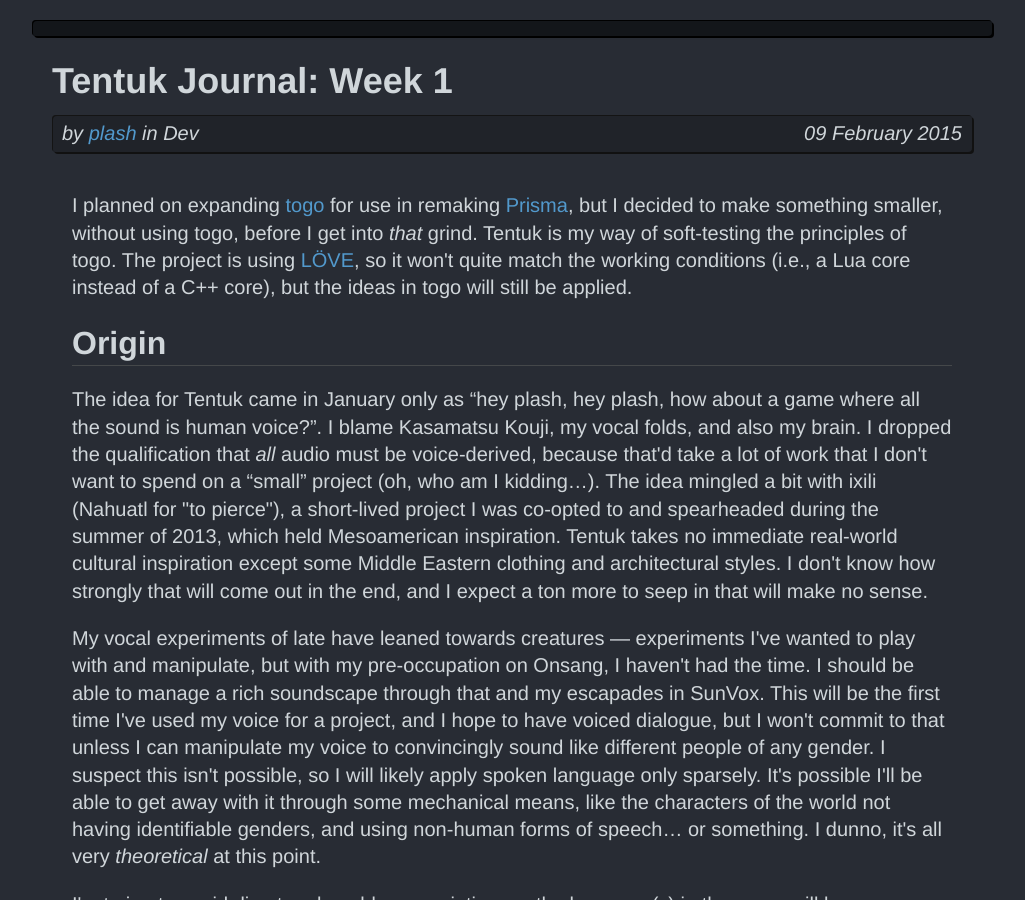
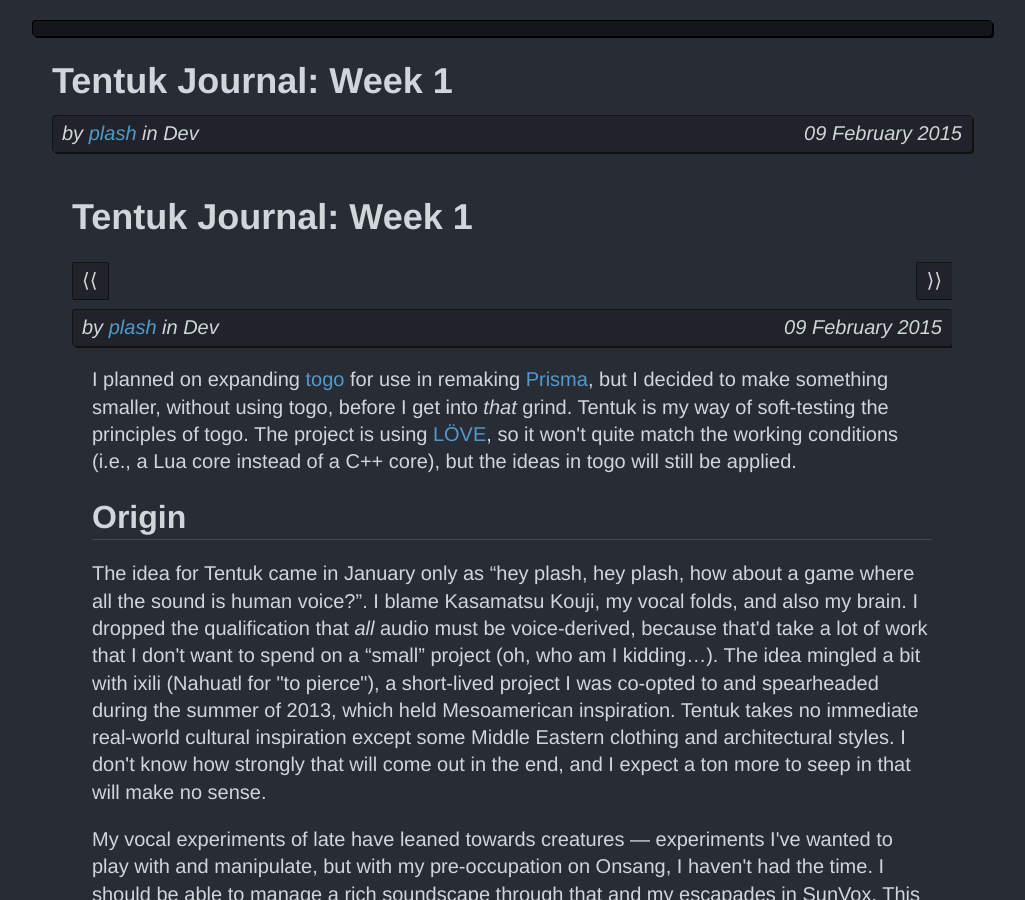
Before and after one commit to Allopoeia/allopoeia.github.com, a Jekyll site: the page built from _posts/dev/2015-01-09-tentuk-journal-week-1.html, in a window 1280 px wide and 900 px high. Shown: the whole window, without its empty margins (128-1153 px from the left). Built offline with Jekyll 4.4.1, drawn with Linux system fonts in a browser that asks for light colours; comment, search, counter and statistics services are not loaded; some of the changed lines change nothing that is shown.

Commit message:
PRs: 1: `dev/2015-01-09-tentuk-journal-week-1.html`.
* 1:
	- Changed layout to series-post.

```diff
--- a/_posts/dev/2015-01-09-tentuk-journal-week-1.html
+++ b/_posts/dev/2015-01-09-tentuk-journal-week-1.html
@@ -1,15 +1,20 @@
 ---
-layout: post
+layout: series-post
 enable-comments: true
 
 date: 2015-02-09T00:06:00-05:00
-last-modified: 2015-02-09T00:06:00-05:00
+last-modified: 2015-02-10T10:31:00-05:00
 
 author: plash
 categories: [dev]
 tags: []
 title: "Tentuk Journal: Week 1"
 subtitle:
+
+sp-prev-url: null
+sp-prev-title: null
+sp-next-url: null
+sp-next-title: null
 ---
 
 <p>I planned on expanding <a href="https://github.com/komiga/togo" target="_blank">togo</a> for use in remaking <a href="http://komiga.com/#prisma" target="_blank">Prisma</a>, but I decided to make something smaller, without using togo, before I get into <em>that</em> grind. Tentuk is my way of soft-testing the principles of togo. The project is using <a href="https://love2d.org" target="_blank">LÖVE</a>, so it won't quite match the working conditions (i.e., a Lua core instead of a C++ core), but the ideas in togo will still be applied.</p>
```
